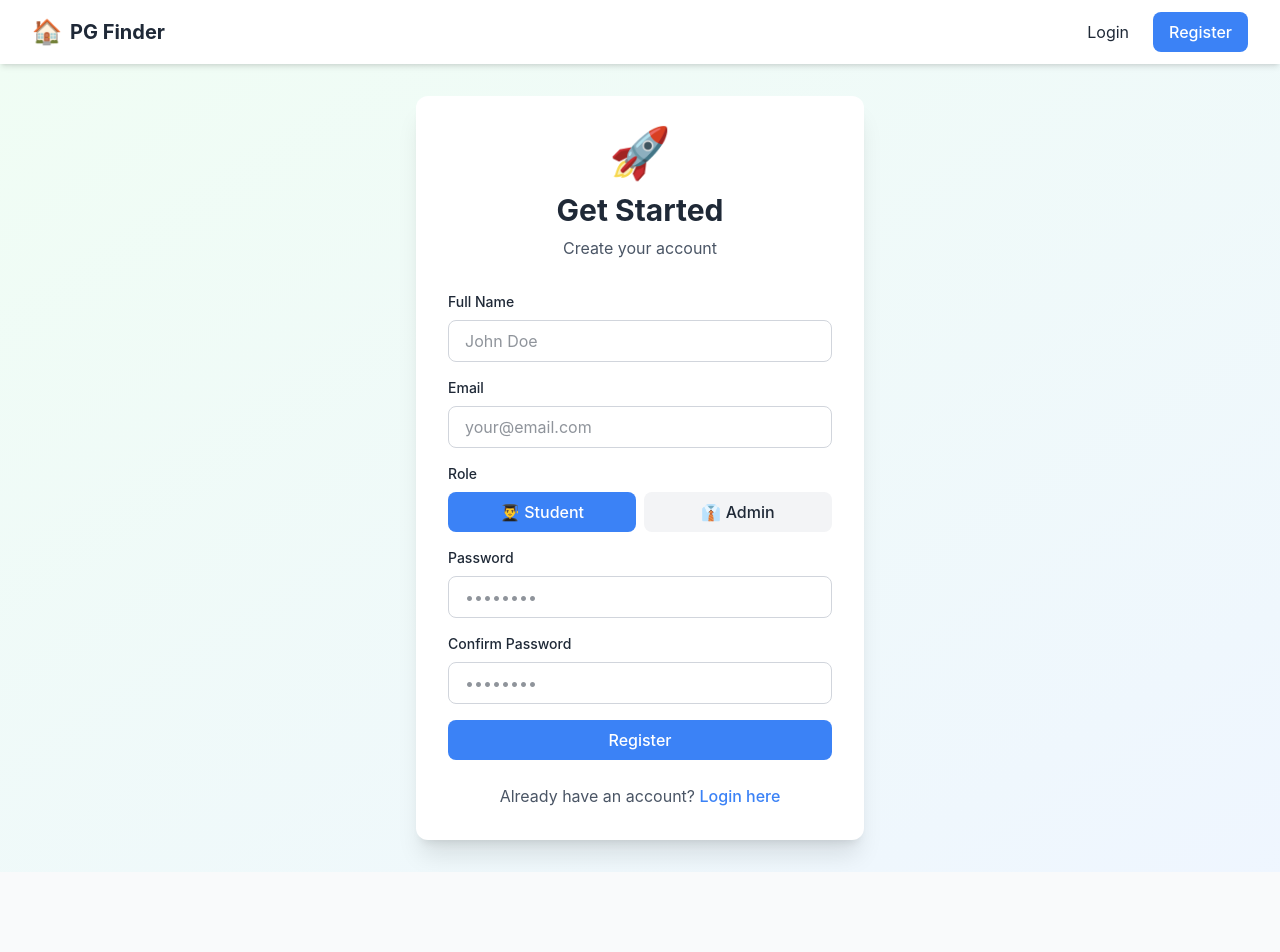
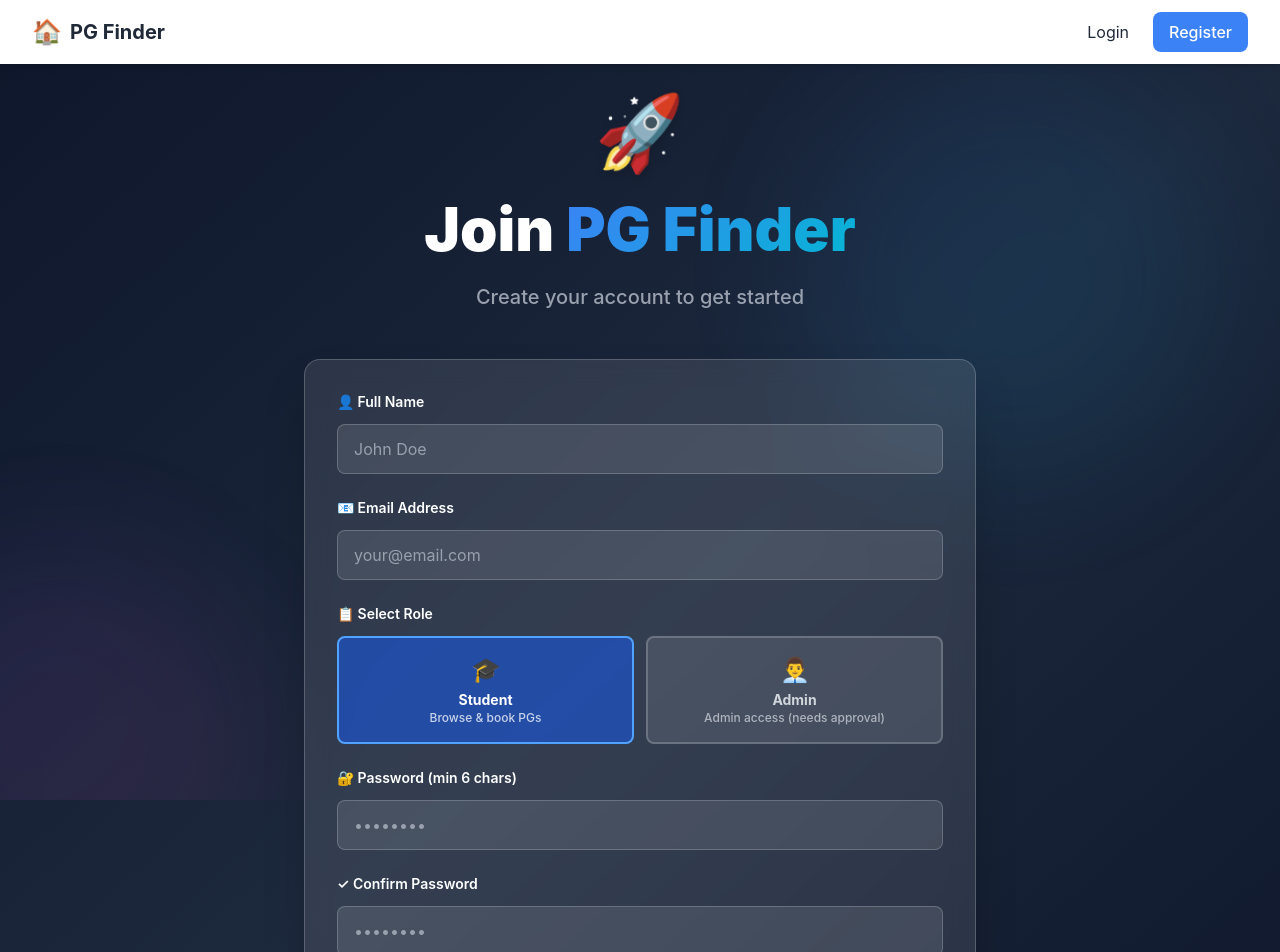
Before and after one commit to Soumay0/pg-finder, a React (Vite) app: page /register in a window 1280 px wide. Shown: the top 952 px of the page. Before the commit the page ends 872 px from the top, so only its background shows below. Built offline with nearby package versions, Linux system fonts and the light colour scheme; no server answers.

Commit message:
Commit 4: Update RegisterPage - Add admin approval workflow and approval alert

```diff
--- a/src/pages/RegisterPage.tsx
+++ b/src/pages/RegisterPage.tsx
@@ -4,6 +4,11 @@ import { motion } from 'framer-motion';
 import { Button } from '../components/Button';
 import { useAuth } from '../hooks/useAuth';
 import type { UserRole } from '../types';
+
+const roleOptions: { value: UserRole; icon: string; label: string; description: string }[] = [
+  { value: 'student', icon: '🎓', label: 'Student', description: 'Browse & book PGs' },
+  { value: 'owner', icon: '👨‍💼', label: 'Admin', description: 'Admin access (needs approval)' },
+];
 
 export const RegisterPage: React.FC = () => {
   const [formData, setFormData] = useState({
@@ -19,11 +24,31 @@ export const RegisterPage: React.FC = () => {
   const navigate = useNavigate();
 
   const containerVariants = {
-    hidden: { opacity: 0, y: 20 },
+    hidden: { opacity: 0, y: 40 },
     visible: {
       opacity: 1,
       y: 0,
+      transition: { duration: 0.7, ease: [0.34, 1.56, 0.64, 1] },
+    },
+  };
+
+  const itemVariants = {
+    hidden: { opacity: 0, x: -20 },
+    visible: {
+      opacity: 1,
+      x: 0,
       transition: { duration: 0.5 },
+    },
+  };
+
+  const containerChildVariants = {
+    hidden: { opacity: 0 },
+    visible: {
+      opacity: 1,
+      transition: {
+        staggerChildren: 0.1,
+        delayChildren: 0.2,
+      },
     },
   };
 
@@ -38,6 +63,16 @@ export const RegisterPage: React.FC = () => {
     e.preventDefault();
     setError('');
 
+    if (!formData.name || !formData.email || !formData.password) {
+      setError('Please fill in all fields');
+      return;
+    }
+
+    if (formData.password.length < 6) {
+      setError('Password must be at least 6 characters');
+      return;
+    }
+
     if (formData.password !== formData.confirmPassword) {
       setError('Passwords do not match');
       return;
@@ -45,141 +80,221 @@ export const RegisterPage: React.FC = () => {
 
     setLoading(true);
     try {
-      await register(formData.email, formData.password, formData.name, role);
-      navigate(`/dashboard/${role}`);
-    } catch (err) {
-      setError('Registration failed. Please try again.');
+      const result = await register(formData.email, formData.password, formData.name, role);
+
+      // For admin/owner registration - approval required
+      if (role === 'owner' || (result && !result.token)) {
+        setError('');
+        alert('✅ Admin request submitted! SuperAdmin will review and approve it.\nYou can login after approval.');
+        navigate('/login');
+      } else if (role === 'student') {
+        navigate('/dashboard/student');
+      }
+    } catch (err: any) {
+      const errorMsg = err.response?.data?.message || err.message || 'Registration failed. Please try again.';
+      setError(errorMsg);
+      console.error('Registration error:', err);
     } finally {
       setLoading(false);
     }
   };
 
   return (
-    <div className="min-h-screen bg-gradient-to-br from-green-50 to-blue-50 flex items-center justify-center px-4 py-8">
+    <div className="min-h-screen bg-gradient-to-br from-slate-900 via-slate-800 to-slate-900 flex items-center justify-center px-4 py-8 relative overflow-hidden">
+      {/* Animated Background Elements */}
+      <div className="fixed inset-0 pointer-events-none overflow-hidden">
+        <motion.div
+          animate={{ scale: [1, 1.2, 1], opacity: [0.05, 0.15, 0.05] }}
+          transition={{ duration: 8, repeat: Infinity }}
+          className="absolute top-20 right-20 w-96 h-96 rounded-full blur-3xl"
+          style={{ background: 'linear-gradient(135deg, #3b82f6 0%, #06b6d4 100%)' }}
+        />
+        <motion.div
+          animate={{ scale: [1.1, 1, 1.1], opacity: [0.05, 0.1, 0.05] }}
+          transition={{ duration: 10, repeat: Infinity, delay: 1 }}
+          className="absolute -bottom-32 -left-32 w-96 h-96 rounded-full blur-3xl"
+          style={{ background: 'linear-gradient(135deg, #8b5cf6 0%, #ec4899 100%)' }}
+        />
+      </div>
+
       <motion.div
         variants={containerVariants}
         initial="hidden"
         animate="visible"
-        className="bg-white rounded-xl shadow-xl p-8 w-full max-w-md"
+        className="w-full max-w-2xl relative z-10"
       >
         {/* Header */}
-        <div className="text-center mb-8">
         <motion.div
-            animate={{ scale: [1, 1.1, 1] }}
-            transition={{ duration: 2, repeat: Infinity }}
-            className="text-5xl mb-4"
+          variants={itemVariants}
+          className="text-center mb-12"
+        >
+          <motion.div
+            animate={{
+              scale: [1, 1.1, 1],
+              rotate: [0, 10, -10, 0]
+            }}
+            transition={{ duration: 3, repeat: Infinity }}
+            className="text-7xl mb-6 drop-shadow-lg inline-block"
           >
             🚀
           </motion.div>
-          <h1 className="text-3xl font-bold text-dark mb-2">Get Started</h1>
-          <p className="text-gray-600">Create your account</p>
-        </div>
 
+          <h1 className="text-5xl md:text-6xl font-black text-white mb-4 leading-tight">
+            Join <span className="text-transparent bg-clip-text" style={{ backgroundImage: 'linear-gradient(135deg, #3b82f6 0%, #06b6d4 100%)' }}>PG Finder</span>
+          </h1>
+          <p className="text-xl text-gray-400 font-medium">Create your account to get started</p>
+        </motion.div>
+
+        {/* Main Form Card */}
+        <motion.div
+          variants={itemVariants}
+          className="bg-white/10 backdrop-blur-md rounded-2xl shadow-2xl p-8 border border-white/20 relative z-10"
+        >
           {/* Form */}
-        <form onSubmit={handleSubmit} className="space-y-4">
+          <form onSubmit={handleSubmit} className="space-y-6">
             {error && (
               <motion.div
-              initial={{ opacity: 0, y: -10 }}
-              animate={{ opacity: 1, y: 0 }}
-              className="bg-red-50 border border-red-200 text-red-700 px-4 py-3 rounded-lg"
+                initial={{ opacity: 0, y: -15, scale: 0.95 }}
+                animate={{ opacity: 1, y: 0, scale: 1 }}
+                className="bg-red-500/20 border-l-4 border-red-500 text-red-100 px-6 py-4 rounded-lg font-medium backdrop-blur"
               >
-              {error}
+                <span className="text-xl">⚠️</span> {error}
               </motion.div>
             )}
 
-          <div>
-            <label className="label">Full Name</label>
-            <input
+            <motion.div variants={itemVariants}>
+              <label className="block text-sm font-semibold text-white mb-3">
+                👤 Full Name
+              </label>
+              <motion.input
+                whileFocus={{ scale: 1.02 }}
                 type="text"
                 name="name"
                 value={formData.name}
                 onChange={handleChange}
-              className="input-field"
+                className="w-full px-4 py-3 rounded-lg bg-white/10 border border-white/20 text-white placeholder-gray-400 focus:outline-none focus:border-white/50 focus:bg-white/20 transition-all"
                 placeholder="John Doe"
                 required
               />
-          </div>
+            </motion.div>
 
-          <div>
-            <label className="label">Email</label>
-            <input
+            <motion.div variants={itemVariants}>
+              <label className="block text-sm font-semibold text-white mb-3">
+                📧 Email Address
+              </label>
+              <motion.input
+                whileFocus={{ scale: 1.02 }}
                 type="email"
                 name="email"
                 value={formData.email}
                 onChange={handleChange}
-              className="input-field"
+                className="w-full px-4 py-3 rounded-lg bg-white/10 border border-white/20 text-white placeholder-gray-400 focus:outline-none focus:border-white/50 focus:bg-white/20 transition-all"
                 placeholder="your@email.com"
                 required
               />
-          </div>
+            </motion.div>
 
-          <div>
-            <label className="label">Role</label>
-            <div className="grid grid-cols-2 gap-2">
-              {(['student', 'admin'] as const).map((r) => (
+            <motion.div variants={itemVariants}>
+              <label className="block text-sm font-semibold text-white mb-3">📋 Select Role</label>
+              <div className="grid grid-cols-2 gap-3">
+                {roleOptions.map((option) => (
                   <motion.button
-                  key={r}
-                  whileHover={{ scale: 1.05 }}
+                    key={option.value}
+                    whileHover={{ scale: 1.05, y: -5 }}
                     whileTap={{ scale: 0.95 }}
                     type="button"
-                  onClick={() => setRole(r)}
-                  className={`py-2 px-4 rounded-lg font-medium transition-all ${
-                    role === r
-                      ? 'bg-primary text-white'
-                      : 'bg-gray-100 text-dark hover:bg-gray-200'
+                    onClick={() => setRole(option.value)}
+                    className={`p-4 rounded-lg border-2 transition-all font-medium ${
+                      role === option.value
+                        ? 'bg-blue-600/50 border-blue-400 text-white'
+                        : 'bg-white/10 border-white/20 text-gray-300 hover:border-white/40'
                     }`}
                   >
-                  {r === 'student' ? '👨‍🎓 Student' : '👔 Admin'}
+                    <div className="text-2xl mb-1">{option.icon}</div>
+                    <div className="text-sm font-bold">{option.label}</div>
+                    <div className="text-xs opacity-75">{option.description}</div>
                   </motion.button>
                 ))}
               </div>
-          </div>
+            </motion.div>
 
-          <div>
-            <label className="label">Password</label>
-            <input
+            <motion.div variants={itemVariants}>
+              <label className="block text-sm font-semibold text-white mb-3">
+                🔐 Password (min 6 chars)
+              </label>
+              <motion.input
+                whileFocus={{ scale: 1.02 }}
                 type="password"
                 name="password"
                 value={formData.password}
                 onChange={handleChange}
-              className="input-field"
+                className="w-full px-4 py-3 rounded-lg bg-white/10 border border-white/20 text-white placeholder-gray-400 focus:outline-none focus:border-white/50 focus:bg-white/20 transition-all"
                 placeholder="••••••••"
                 required
               />
-          </div>
+            </motion.div>
 
-          <div>
-            <label className="label">Confirm Password</label>
-            <input
+            <motion.div variants={itemVariants}>
+              <label className="block text-sm font-semibold text-white mb-3">
+                ✓ Confirm Password
+              </label>
+              <motion.input
+                whileFocus={{ scale: 1.02 }}
                 type="password"
                 name="confirmPassword"
                 value={formData.confirmPassword}
                 onChange={handleChange}
-              className="input-field"
+                className="w-full px-4 py-3 rounded-lg bg-white/10 border border-white/20 text-white placeholder-gray-400 focus:outline-none focus:border-white/50 focus:bg-white/20 transition-all"
                 placeholder="••••••••"
                 required
               />
-          </div>
+            </motion.div>
 
+            <motion.div variants={itemVariants}>
               <Button
                 type="submit"
                 variant="primary"
                 fullWidth
                 disabled={loading}
+                className="text-lg bg-gradient-to-r from-blue-600 to-cyan-600 hover:from-blue-700 hover:to-cyan-700"
               >
-            {loading ? 'Creating account...' : 'Register'}
+                {loading ? (
+                  <motion.span animate={{ opacity: [0.6, 1, 0.6] }} transition={{ repeat: Infinity, duration: 1 }}>
+                    Creating account...
+                  </motion.span>
+                ) : (
+                  '🚀 Create Account'
+                )}
               </Button>
+            </motion.div>
           </form>
 
-        {/* Footer */}
-        <div className="mt-6 text-center">
-          <p className="text-gray-600">
+          {/* Divider */}
+          <motion.div variants={itemVariants} className="flex items-center gap-4 my-6">
+            <div className="flex-1 h-px bg-gradient-to-r from-transparent via-white/30 to-transparent" />
+            <span className="text-gray-400 text-sm font-medium">or</span>
+            <div className="flex-1 h-px bg-gradient-to-r from-transparent via-white/30 to-transparent" />
+          </motion.div>
+
+          {/* Footer Links */}
+          <motion.div variants={itemVariants} className="text-center space-y-3 text-sm">
+            <p className="text-gray-400">
               Already have an account?{' '}
-            <Link to="/login" className="text-primary font-medium hover:underline">
-              Login here
+              <Link to="/login">
+                <span className="text-white font-bold hover:text-blue-400 transition-colors">Login here →</span>
               </Link>
             </p>
-        </div>
+            <p className="text-gray-500 text-xs flex justify-center gap-3">
+              <Link to="/login/student">
+                <span className="text-blue-400 hover:text-blue-300">Student Login</span>
+              </Link>
+              <span className="text-gray-600">•</span>
+              <Link to="/login/owner">
+                <span className="text-purple-400 hover:text-purple-300">PG Owner Portal</span>
+              </Link>
+            </p>
+          </motion.div>
+        </motion.div>
       </motion.div>
     </div>
   );
```
Lines whose indentation alone changed are shown as unchanged.
